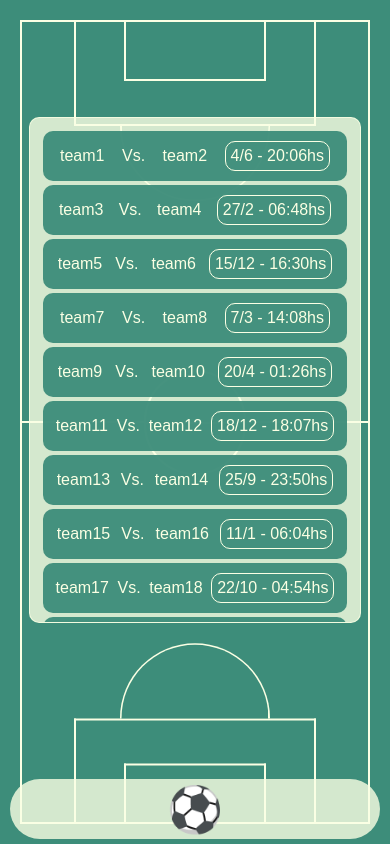
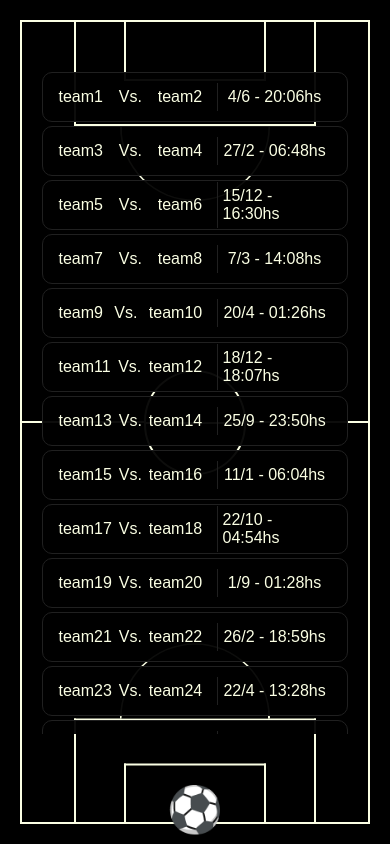
Before and after one commit to rosseab-bit/fix-ture, a Next.js app: page /partidos in a window 390 px wide. Built offline with nearby package versions, Linux system fonts and the light colour scheme.

Commit message:
agrego nuevos colores

```diff
--- a/src/components/cards/CardGrupos.tsx
+++ b/src/components/cards/CardGrupos.tsx
@@ -6,7 +6,9 @@ const CardGrupos = () => {
     <>
       <div className={`${styles.container_card_grupos}`}>
         <section className={`${styles.container_card_grupos_title}`}>
-          <span className={`${styles.container_card_grupos_title_text}`}>Grupo A</span>
+          <span className={`${styles.container_card_grupos_title_text}`}>
+            Grupo A
+          </span>
         </section>
         <RowCardGrupos
           name={`Equipo`}
@@ -16,7 +18,7 @@ const CardGrupos = () => {
           perdidos={`PP`}
           goles={`GL`}
         />
-        {dataRowGrups.map((item: RowGroupsConf, index:number) => (
+        {dataRowGrups.map((item: RowGroupsConf, index: number) => (
           <RowCardGrupos
             name={item.name}
             puntos={item.puntos}
--- a/src/components/cards/CardMatches.tsx
+++ b/src/components/cards/CardMatches.tsx
@@ -24,10 +24,12 @@ const CardMatches = ({
     <div className={`${styles.container_matches}`}>
       {matches.map((item: any[], index: number) => (
         <div className={`${styles.section_match_card}`} key={index}>
+          <section className={`${styles.section_match}`}>
           <div className={`${styles.item_matches}`}>{item[0]}</div>
           <div className={`${styles.item_matches}`}>Vs.</div>
           <div className={`${styles.item_matches}`}>{item[1]}</div>
-          <div className={`${styles.item_matches}`}>{item[2]}</div>
+          </section>
+          <div className={`${styles.item_matches_date}`}>{item[2]}</div>
         </div>
       ))}
     </div>
--- a/src/styles/Home.module.css
+++ b/src/styles/Home.module.css
@@ -9,6 +9,7 @@
   justify-content: center;
   align-items: flex-start;
   padding-left: 15%;
+  border: 1px solid var(--border-gris-elements);
   .container_item_card_menu_name{
     display: block;
     font-size: 40px;
@@ -51,16 +52,16 @@
     }
     .show_container_content{
       width: 85%;
-      max-height: 60%;
+      height: 80%;
       overflow-y: auto !important;
       background-color: var(--color-text-bacground-transparent);
       display: flex;
       flex-direction: column;
       justify-content: flex-start;
       align-items: center;
-      border: 1px solid var(--color-text-bacground-transparent);
+      /*border: 1px solid var(--border-gris-elements);*/
       border-radius: 10px;
-      margin-top: 30%;
+      margin-top: 15%;
       padding: 8px;
     }
   }
--- a/src/styles/RowCardGrupos.module.css
+++ b/src/styles/RowCardGrupos.module.css
@@ -15,7 +15,7 @@
         flex-direction: column;
         justify-content: center;
         align-items: center;
-        border-bottom: 1px solid var(--color-text-background)
+        border-bottom: 1px solid var(--border-gris-elements)
 
     }
     .container_row_grupos > :not(:first-child) {
@@ -24,7 +24,7 @@
         flex-direction: column;
         justify-content: center;
         align-items: center;
-        border-bottom: 1px solid var(--color-text-background);
-        border-left: 1px solid var(--color-text-background);
+        border-bottom: 1px solid var(--border-gris-elements);
+        border-left: 1px solid var(--border-gris-elements);
     }
 }
--- a/src/styles/cards/CardGrupos.module.css
+++ b/src/styles/cards/CardGrupos.module.css
@@ -4,7 +4,7 @@
         display: flex;
         flex-direction: column;
         justify-content: flex-start;
-        background-color: var(--background-color-green);
+        background-color: var(--background-color-green-transparent);
         padding:10px;
         border-radius: 10px;
         .container_card_grupos_title{
--- a/src/styles/cards/CardMatches.module.css
+++ b/src/styles/cards/CardMatches.module.css
@@ -19,18 +19,27 @@
             border-radius: 10px;
             padding-left: 8px;
             padding-right: 8px;
+            border: 1px solid var(--border-gris-elements);
             background-color: var(--background-color-green-transparent);
             .item_matches{
                 color: var(--color-text-background)
             }
-            .item_matches:nth-child(4){
-                border-radius: 10px;
-                border: 1px solid var(--color-text-background);
+            .item_matches_date{
+                border-left: 1px solid var(--border-gris-elements);
                 display: flex;
                 flex-direction: column;
                 justify-content: center;
                 align-items: center;
                 padding: 5px;
+                color: var(--color-text-background);
+                width: 40%;
+            }
+            .section_match{
+                display: flex;
+                flex-direction: row;
+                justify-content: space-between;
+                align-items: center;
+                width: 50%;
             }
         }
 }
--- a/src/styles/cards/CardRanking.module.css
+++ b/src/styles/cards/CardRanking.module.css
@@ -6,10 +6,11 @@
     align-items: center;
     width: 100%;
     height: 80px;
-    background-color: var(--background-color-green);
+    background-color: var(--background-color-green-transparent);
     border-radius: 20px;
     padding-left: 16px;
     padding-right: 16px;
+    border:1px solid var(--border-gris-elements);
     .container_card_ranking_item {
       display: block;
       color: var(--color-text-background);
--- a/src/styles/globals.css
+++ b/src/styles/globals.css
@@ -1,8 +1,11 @@
 :root {
-  --background-color-green: #3D8D7A;
+  /*--background-color-green: #3D8D7A;*/
+  --background-color-green: #000;
   --color-text-background: #FBFFE4;
-  --color-text-bacground-transparent: rgba(251, 255, 228, 0.8);
-  --background-color-green-transparent: rgba(61, 141, 122, 0.95)
+  --color-text-bacground-transparent: rgba(251, 255, 228, 0);
+  /*--background-color-green-transparent: rgba(61, 141, 122, 0.95)*/
+  --background-color-green-transparent: rgba(0, 0, 0, 0.95);
+  --border-gris-elements: #202020;
 }
 
 
```
